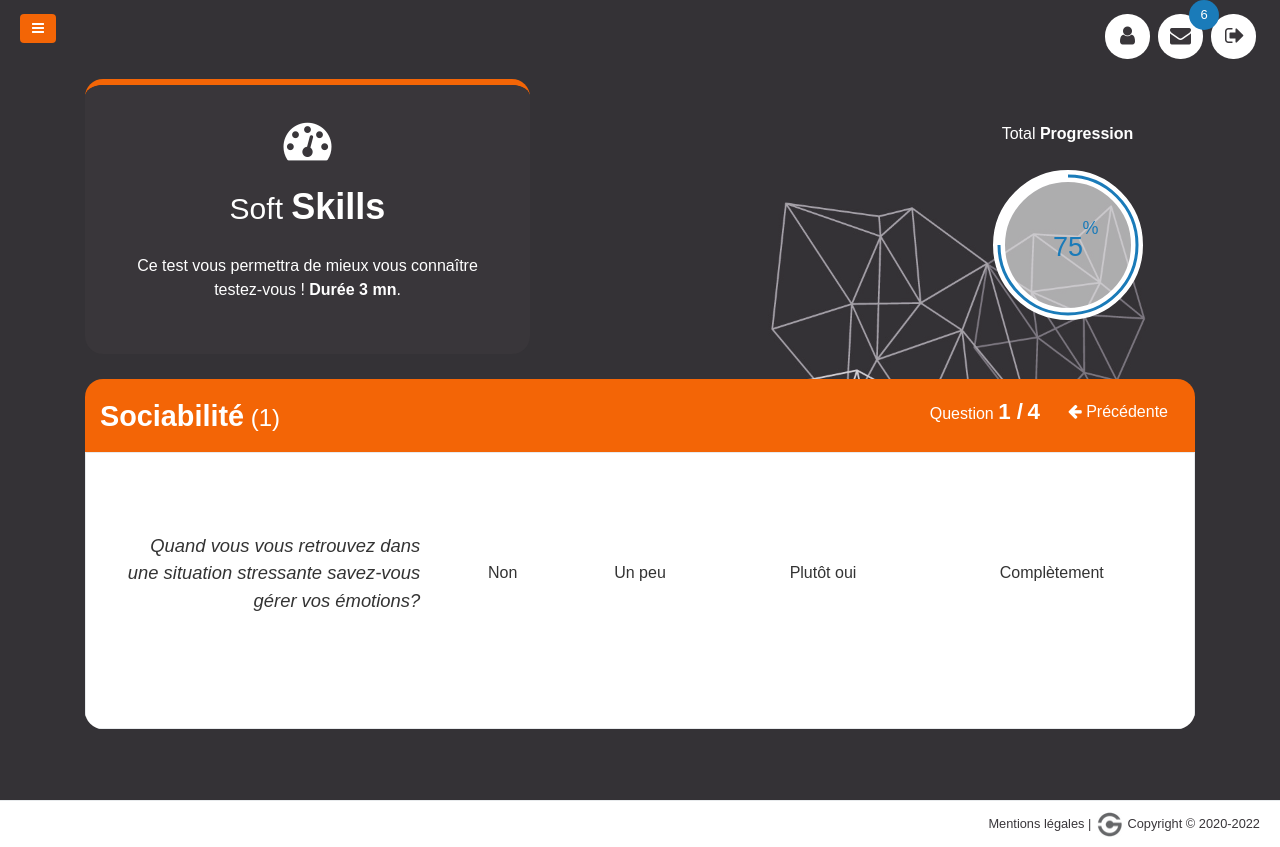
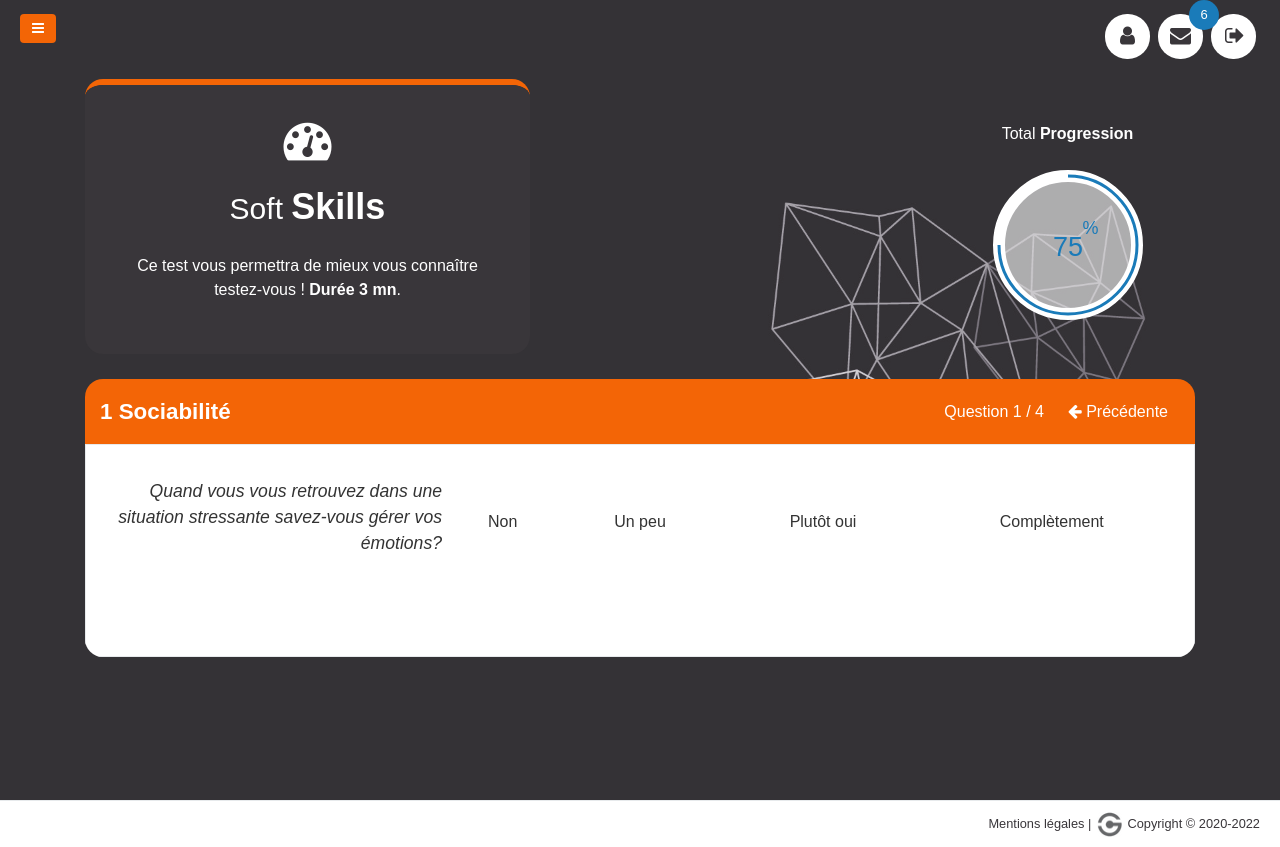
Before and after one commit to SySwatis/webD-gen5, a PHP site: page / in a window 1280 px wide. Run offline with PHP 8.4, Linux system fonts and the light colour scheme.

Commit message:
Dev test

```diff
--- a/html/softskills.html
+++ b/html/softskills.html
@@ -7,7 +7,7 @@
                 <h1>
                     Soft <span>Skills</span>
                 </h1>
-                <!-- <div class="heading p-2"><h2>Les <span>Ateliers</span></h2></div> -->
+                <!-- <div class="heading p-2"><h3>Les <span>Ateliers</span></h3></div> -->
                 <p class="p-3">Ce test vous permettra de mieux vous connaître testez-vous ! <b>Durée 3
                     mn</b>.</p>
             </div>
@@ -36,18 +36,22 @@
 
         <div class="ibox">
             <div class="ibox-title text-left ibox-title-orange">
-                <h2 id="title-test_1" class="title-test active first" data-count="[1,1,4]"><span>Sociabilité</span> (1)</h2>
-                <h2 id="title-test_2" class="title-test hidden" data-count="[2,1,6]"><span>Audace</span> (2)</h2>
-                <h2 id="title-test_3" class="title-test hidden" data-count="[3,1,6]"><span>Communication</span> (3)</h2>
-                <h2 id="title-test_4" class="title-test hidden" data-count="[4,1,6]"><span>Esprit critique</span> (4)</h2>
-                <h2 id="title-test_5" class="title-test hidden" data-count="[5,1,6]"><span>Attitude Constructive</span> (5)</h2>
-                <h2 id="title-test_6" class="title-test hidden" data-count="[6,1,6]"><span>Leadership</span> (6)</h2>
-                <h2 id="title-test_7" class="title-test hidden" data-count="[7,1,6]"><span>Éthique professionnelle</span> (7)</h2>
-                <h2 id="title-test_8" class="title-test hidden" data-count="[8,1,6]"><span>Travail d'équipe</span> (8)</h2>
-                <h2 id="title-test_9" class="title-test hidden last text-center" data-count="[9,1,1]"><span>Résultat du test</h2>
+                <h3 id="title-test_1" class="title-test active first" data-count="[1,1,4]"><span>1</span><span> Sociabilité</span></h3>
+                <h3 id="title-test_2" class="title-test hidden" data-count="[2,1,6]"><span>2</span><span> Audace</span></h3>
+                <h3 id="title-test_3" class="title-test hidden" data-count="[3,1,6]"><span>3</span><span> Communication</span></h3>
+                <h3 id="title-test_4" class="title-test hidden" data-count="[4,1,6]"><span>4</span><span> Esprit critique</span></h3>
+                <h3 id="title-test_5" class="title-test hidden" data-count="[5,1,6]"><span>5</span><span> Attitude Constructive</span></h3>
+                <h3 id="title-test_6" class="title-test hidden" data-count="[6,1,6]"><span>6</span><span> Leadership</span></h3>
+                <h3 id="title-test_7" class="title-test hidden" data-count="[7,1,6]"><span>7</span><span> Éthique professionnelle</span></h3>
+                <h3 id="title-test_8" class="title-test hidden" data-count="[8,1,6]"><span>8</span><span> Travail d'équipe</span></h3>
+                <h3 id="title-test_9" class="title-test hidden last text-center" data-count="[9,1,1]"><span>Résultat du test</h3>
                 <div class="ibox-tools clearfix">
-                    <h3 class="float-left"> Question <span id="heading-question-count" class="count">1</span><span> /</span> <span class="total">5</span></h3>
-                    <button class="btn btn-prev text-white" type="button"><i class="fa fa fa-arrow-left ml-3"></i> Précédente</button>
+                    <div class="float-left heading-question-count-box">
+                        <span class="d-none d-sm-inline-block">Question</span>
+                        <span id="heading-question-count" class="count">1</span>
+                        <span> / </span>
+                        <span class="total">5</span></div>
+                        <span><button class="btn btn-prev text-white" type="button"><i class="fa fa fa-arrow-left"></i> <span class="d-none d-sm-inline-block">Précédente</span></button></span>
                 </div>
 
             </div>
@@ -60,9 +64,7 @@
 
                     <div class="row align-items-center" id="question117">
                         <div class="col-lg-4 col-12 text-left text-lg-right">
-                            Quand vous vous retrouvez dans une situation
-                                    stressante savez-vous gérer vos
-                                    émotions?
+                            Quand vous vous retrouvez dans une situation stressante savez-vous gérer vos émotions?
                         </div>
                         <div class="col-lg-1 col-2 text-center">
                             <button type="button" class="btn btn-default"
@@ -1081,7 +1083,7 @@
 
         <!-- <div class="ibox">
             <div class="ibox-title text-center">
-                <h2>Audace</span></h2>
+                <h3>Audace</span></h3>
             </div>
 
             <div class="ibox-content">
@@ -1091,7 +1093,7 @@
 
         <!--     <div class="ibox">
                         <div class="ibox-title text-center">
-                            <h2>Communication</h2>
+                            <h3>Communication</h3>
                         </div>
 
                         <div class="ibox-content">
@@ -1101,7 +1103,7 @@
 
                     <div class="ibox">
                         <div class="ibox-title text-center">
-                            <h2>Esprit critique</h2>
+                            <h3>Esprit critique</h3>
                         </div>
 
                         <div class="ibox-content">
@@ -1110,7 +1112,7 @@
                     </div>
                     <div class="ibox">
                         <div class="ibox-title text-center">
-                            <h2>Attitude constructive</h2>
+                            <h3>Attitude constructive</h3>
                         </div>
 
                         <div class="ibox-content">
@@ -1120,7 +1122,7 @@
 
                     <div class="ibox">
                         <div class="ibox-title text-center">
-                            <h2>Leadership</h2>
+                            <h3>Leadership</h3>
                         </div>
 
                         <div class="ibox-content">
@@ -1130,7 +1132,7 @@
 
                     <div class="ibox">
                         <div class="ibox-title text-center">
-                            <h2>Éthique professionnelle</h2>
+                            <h3>Éthique professionnelle</h3>
                         </div>
 
                         <div class="ibox-content">
@@ -1140,7 +1142,7 @@
 
                     <div class="ibox">
                         <div class="ibox-title text-center">
-                            <h2>Travail d’équipe</h2>
+                            <h3>Travail d’équipe</h3>
                         </div>
 
                         <div class="ibox-content">
--- a/less/custom.less
+++ b/less/custom/global.less
@@ -224,6 +224,7 @@ h1 > span,
       min-height: 36px;
       border-radius: 18px;
       width: 36px;
+      line-height: 28px;
       padding: 4px 10px;
       > i::before {
         font-size: 1.2em;
@@ -286,6 +287,7 @@ h1 > span,
         min-height: 45px;
         border-radius: 22px;
         width: 45px;
+        line-height: 32px;
         padding: 6px 12px;
         > i.fa-sign-out {
           margin-left: 2px;
--- a/less/custom/slick_softskills.less
+++ b/less/custom/slick_box_test.less
@@ -1,4 +1,9 @@
-.slick-soft-skills {
+.heading-question-count-box {
+  padding: .375rem .75rem;
+}
+
+.slick-box-test, .slick-soft-skills  {
+
   .slick-slide.row {
     display: flex !important;
   }
@@ -12,24 +17,25 @@
       margin-top: 1em;
       margin-bottom: 1.5em;
     }
-    // > div:last-of-type {
-    //     font-size: small;
-    // }
   }
 
-  @media only screen and (min-width: 768px) {
+  // Medium devices (tablets, 768px and up)
+  @include media-breakpoint-up(sm) {
+
+    h3.title-test span + span {
+      font-size: 1.4em;
+    }
     .slick-track {
       > div.row {
         margin-top: 4em;
         margin-bottom: 0;
-       div:first-of-type {
+        div:first-of-type {
           font-size: 1.15em;
           padding-right: 2em;
           padding-left: 1.5em;
           margin: 0;
         }
       }
-
     }
   }
 }
--- a/less/style.less
+++ b/less/style.less
@@ -47,11 +47,11 @@
 
 // Custom style
 // Your custom style to override base style
-@import "custom.less";
+@import "custom/global.less";
 @import "custom/duotone.less";
 @import "custom/circle_progress.less";
 @import "custom/pace_loader.less";
-@import "custom/slick_softskills.less";
+@import "custom/slick_box_test.less";
 
 
 // Clear layout on print mode
```
Also changed, not shown: index.html (+0 -57 lines), js/main.js (+43 -15 lines), css/style.css.
